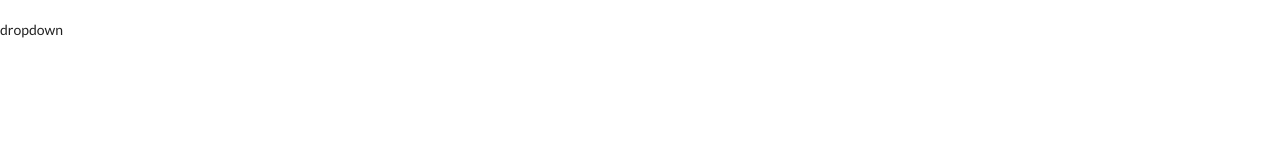
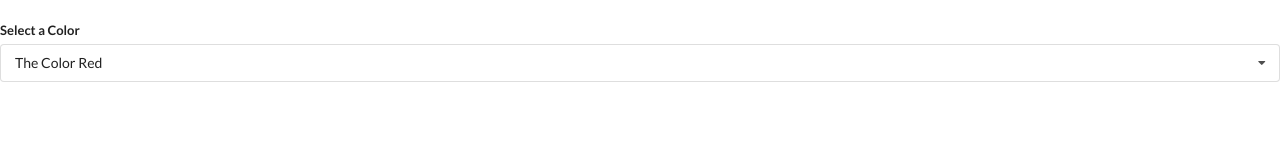
Before and after one commit to SeanZhenggg/learning_react, a React (Create React App) app: page / in a window 1280 px wide. Shown: the top 160 px of the page. Built offline with nearby package versions, Linux system fonts and the light colour scheme.

Commit message:
[change] course 12 - 187

```diff
--- a/src/App.js
+++ b/src/App.js
@@ -1,4 +1,4 @@
-import React from 'react'
+import React, { useState } from 'react'
 // import Accordion from './components/Accordion'
 // import Search from './components/Search'
 import Dropdown from './components/Dropdown'
@@ -32,10 +32,15 @@
   },
 ]
 export default () => {
+  const [selected, setSelected] = useState(options[0]);
   return (
     <div>
       <br />
-      <Dropdown options={options}/>
+      <Dropdown
+        selected={selected}
+        options={options}
+        onSelectedChange={setSelected}
+      />
     </div>
   )
 }
--- a/src/components/Dropdown.js
+++ b/src/components/Dropdown.js
@@ -1,7 +1,54 @@
-import React from 'react';
+import React, { useState, useEffect, useRef } from 'react';
 
-const Dropdown = ({ options }) => {
-  return <div>dropdown</div>
+const Dropdown = ({ options, selected, onSelectedChange }) => {
+  const [open, setOpen] = useState(false)
+  const ref = useRef()
+
+  useEffect(() => {
+    const onBodyClick = (event) => {
+      if(ref.current.contains(event.target)) {
+        return
+      }
+      setOpen(false)
+    }
+    document.body.addEventListener('click', onBodyClick)
+    return () => {
+      document.body.removeEventListener('click', onBodyClick)
+    }
+  }, [])
+
+  const renderOptions = options.map(option => {
+    if(option.value === selected.value) {
+      return null
+    } else {
+      return (
+        <div
+          key={option.value}
+          className="item"
+          onClick={() => onSelectedChange(option)}
+        >
+          { option.label }
+        </div>
+      )
+    }
+  })
+
+  return (
+  <div ref={ref} className="ui form">
+    <div className="field">
+      <label className="label">Select a Color</label>
+      <div
+        className={`ui selection dropdown ${open ? 'visible active' : ''}`}
+        onClick={() => setOpen(!open)}>
+        <i className="dropdown icon"></i>
+        <div className="text">{selected.label}</div>
+        <div className={`menu ${open ? 'visible transition' : ''}`}>
+          {renderOptions}
+        </div>
+      </div>
+    </div>
+  </div>
+  )
 }
 
 export default Dropdown
```
